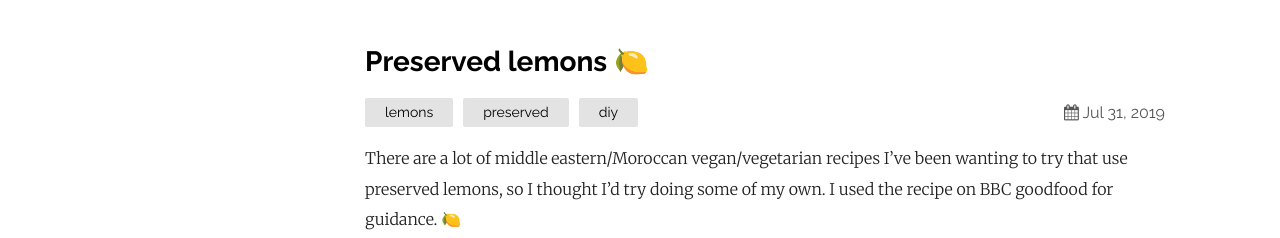
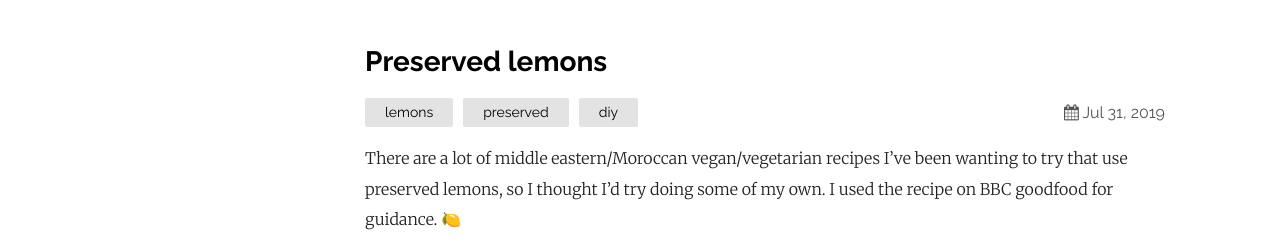
Before and after one commit to rhubarbandrubberplants/rhubarbandrubberplants.github.io, a Jekyll site: the page built from _posts/2019-07-31-preservedlemons.md, in a window 1280 px wide and 1355 px high. Shown: the top 238 px of the window. Built offline with Jekyll 4.4.1, drawn with Linux system fonts in a browser that asks for light colours; a script that is not in the unit is left out.

```diff
--- a/_posts/2019-07-31-preservedlemons.md
+++ b/_posts/2019-07-31-preservedlemons.md
@@ -1,6 +1,6 @@
 ---
 layout: post
-title:  "Preserved lemons 🍋"
+title:  "Preserved lemons"
 date:   2019-07-31 13:36:36 +0000
 categories: lemons preserved diy
 ---
```
